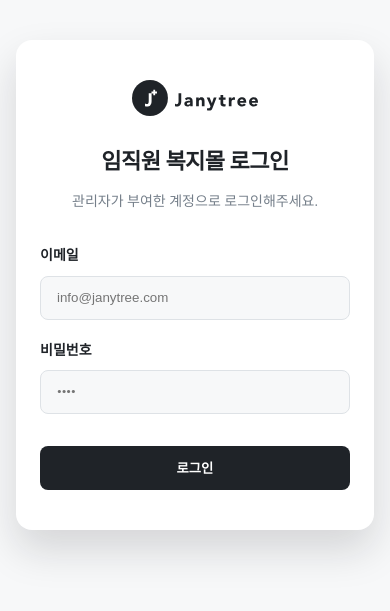
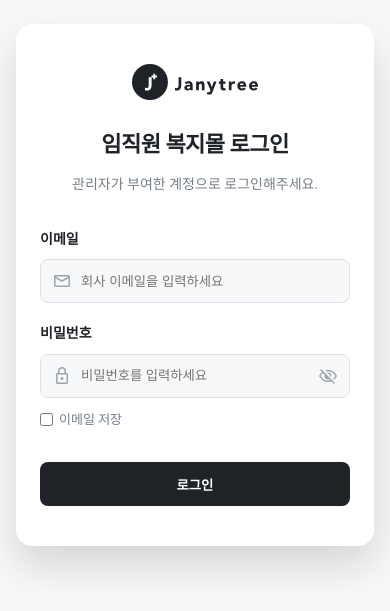
Before and after one commit to janytree33/staffmall, a React (Vite) app: page /login in a window 390 px wide. Shown: the part 137-748 px from the top of the page. Built offline with nearby package versions, Linux system fonts and the light colour scheme; no server answers.

Commit message:
fix: 모바일 아이콘 렌더링 오류 수정 및 로그인 화면 UI/이메일 저장 기능 개선

```diff
--- a/src/index.css
+++ b/src/index.css
@@ -292,3 +292,22 @@ body {
     min-width: 0; /* 넘치지 않게 */
   }
 }
+
+/* 모바일 기기(아이폰, 갤럭시) 등에서 폰트 로드 실패/지연 시 'spa', 'eco' 등의 영문이 노출되는 현상 방지 */
+.material-symbols-rounded {
+  font-family: 'Material Symbols Rounded', sans-serif !important;
+  font-weight: normal;
+  font-style: normal;
+  display: inline-block;
+  line-height: 1;
+  text-transform: none;
+  letter-spacing: normal;
+  word-wrap: normal;
+  white-space: nowrap;
+  direction: ltr;
+  /* 글자가 안 깨지고 정확히 렌더링되게 돕는 브라우저 설정 */
+  -webkit-font-smoothing: antialiased;
+  text-rendering: optimizeLegibility;
+  /* 폰트가 제대로 적용되지 않았을 때는 투명하게 해서 영문자 노출 방지(fallback) */
+  color: inherit;
+}
--- a/src/pages/Home.jsx
+++ b/src/pages/Home.jsx
@@ -552,7 +552,8 @@ function Home() {
                   }
                 }}
               >
-                ⚙️ 관리 설정 {showAdminSettings ? '닫기' : '열기'}
+                <span className="material-symbols-rounded" style={{ fontSize: '16px', marginRight: '4px', verticalAlign: 'middle' }}>settings</span>
+                관리 설정 {showAdminSettings ? '닫기' : '열기'}
               </button>
             )}
 
--- a/src/pages/Login.jsx
+++ b/src/pages/Login.jsx
@@ -1,4 +1,4 @@
-import React, { useState } from 'react';
+import React, { useState, useEffect } from 'react';
 import { useNavigate } from 'react-router-dom';
 import { supabase } from '../supabaseClient';
 
@@ -7,20 +7,38 @@ export default function Login() {
   const [password, setPassword] = useState('');
   const [errorMsg, setErrorMsg] = useState('');
   const [loading, setLoading] = useState(false);
+  const [saveEmail, setSaveEmail] = useState(false);
+  const [showPassword, setShowPassword] = useState(false);
   const navigate = useNavigate();
+
+  // 최초 렌더링 시 저장된 이메일 불러오기
+  useEffect(() => {
+    const saved = localStorage.getItem('saved_email');
+    if (saved) {
+      setEmail(saved);
+      setSaveEmail(true);
+    }
+  }, []);
 
   const maskedPwdDisplay = password.length === 0
     ? ''
     : password[0] + '●'.repeat(password.length - 1);
 
+  const displayPassword = showPassword ? password : maskedPwdDisplay;
+
   const handlePwdChange = (e) => {
+    if (showPassword) {
+      setPassword(e.target.value);
+    } else {
       const displayed = e.target.value;
       const current = maskedPwdDisplay;
       if (displayed.length > current.length) {
-      const newChar = displayed[displayed.length - 1];
-      setPassword(prev => prev + newChar);
+        // 복붙으로 여러 글자가 한 번에 들어올 경우 처리
+        const added = displayed.slice(current.length);
+        setPassword(prev => prev + added);
       } else {
         setPassword(prev => prev.slice(0, displayed.length));
+      }
     }
   };
 
@@ -39,6 +57,13 @@ export default function Login() {
 
       if (error || !data) {
         throw new Error('이메일 또는 비밀번호가 일치하지 않습니다.');
+      }
+
+      // 이메일 저장 처리
+      if (saveEmail) {
+        localStorage.setItem('saved_email', email);
+      } else {
+        localStorage.removeItem('saved_email');
       }
 
       // 커스텀 로그인 성공: 로컬 스토리지에 유저 정보 저장
@@ -94,34 +119,70 @@ export default function Login() {
             <label style={{ display: 'block', color: 'var(--jt-color-text)', fontWeight: 600, marginBottom: 'var(--jt-space-2)', fontSize: '14px' }}>
               이메일
             </label>
+            <div style={{ position: 'relative' }}>
+              <span className="material-symbols-rounded" style={{
+                position: 'absolute', left: '12px', top: '50%', transform: 'translateY(-50%)',
+                color: 'var(--jt-color-text-tertiary)', fontSize: '20px'
+              }}>mail</span>
               <input
                 type="email"
                 value={email}
                 onChange={(e) => setEmail(e.target.value)}
                 required
                 className="premium-input"
-              style={{ height: 'var(--jt-control-height-lg)' }}
-              placeholder="info@janytree.com"
+                style={{ height: 'var(--jt-control-height-lg)', paddingLeft: '40px' }}
+                placeholder="회사 이메일을 입력하세요"
               />
+            </div>
           </div>
 
           <div>
             <label style={{ display: 'block', color: 'var(--jt-color-text)', fontWeight: 600, marginBottom: 'var(--jt-space-2)', fontSize: '14px' }}>
               비밀번호
             </label>
+            <div style={{ position: 'relative' }}>
+              <span className="material-symbols-rounded" style={{
+                position: 'absolute', left: '12px', top: '50%', transform: 'translateY(-50%)',
+                color: 'var(--jt-color-text-tertiary)', fontSize: '20px'
+              }}>lock</span>
               <input
                 type="text"
-              value={maskedPwdDisplay}
+                value={displayPassword}
                 onChange={handlePwdChange}
                 required
                 className="premium-input"
                 style={{
                   height: 'var(--jt-control-height-lg)',
                   fontFamily: 'var(--jt-font-num)',
-                letterSpacing: maskedPwdDisplay.length > 0 ? '0.2rem' : 'normal'
+                  letterSpacing: (!showPassword && displayPassword.length > 0) ? '0.2rem' : 'normal',
+                  paddingLeft: '40px',
+                  paddingRight: '40px'
                 }}
-              placeholder="••••"
+                placeholder="비밀번호를 입력하세요"
               />
+              <span
+                className="material-symbols-rounded"
+                onClick={() => setShowPassword(!showPassword)}
+                style={{
+                  position: 'absolute', right: '12px', top: '50%', transform: 'translateY(-50%)',
+                  color: 'var(--jt-color-text-tertiary)', fontSize: '20px', cursor: 'pointer'
+                }}
+              >
+                {showPassword ? 'visibility' : 'visibility_off'}
+              </span>
+            </div>
+          </div>
+
+          <div style={{ display: 'flex', alignItems: 'center', gap: '8px', marginTop: '-8px' }}>
+            <label style={{ display: 'flex', alignItems: 'center', gap: '6px', cursor: 'pointer', fontSize: '13px', color: 'var(--jt-color-text-secondary)' }}>
+              <input
+                type="checkbox"
+                checked={saveEmail}
+                onChange={(e) => setSaveEmail(e.target.checked)}
+                style={{ cursor: 'pointer', accentColor: 'var(--jt-color-text)' }}
+              />
+              이메일 저장
+            </label>
           </div>
 
           {errorMsg && (
```
Lines whose indentation alone changed are shown as unchanged.
